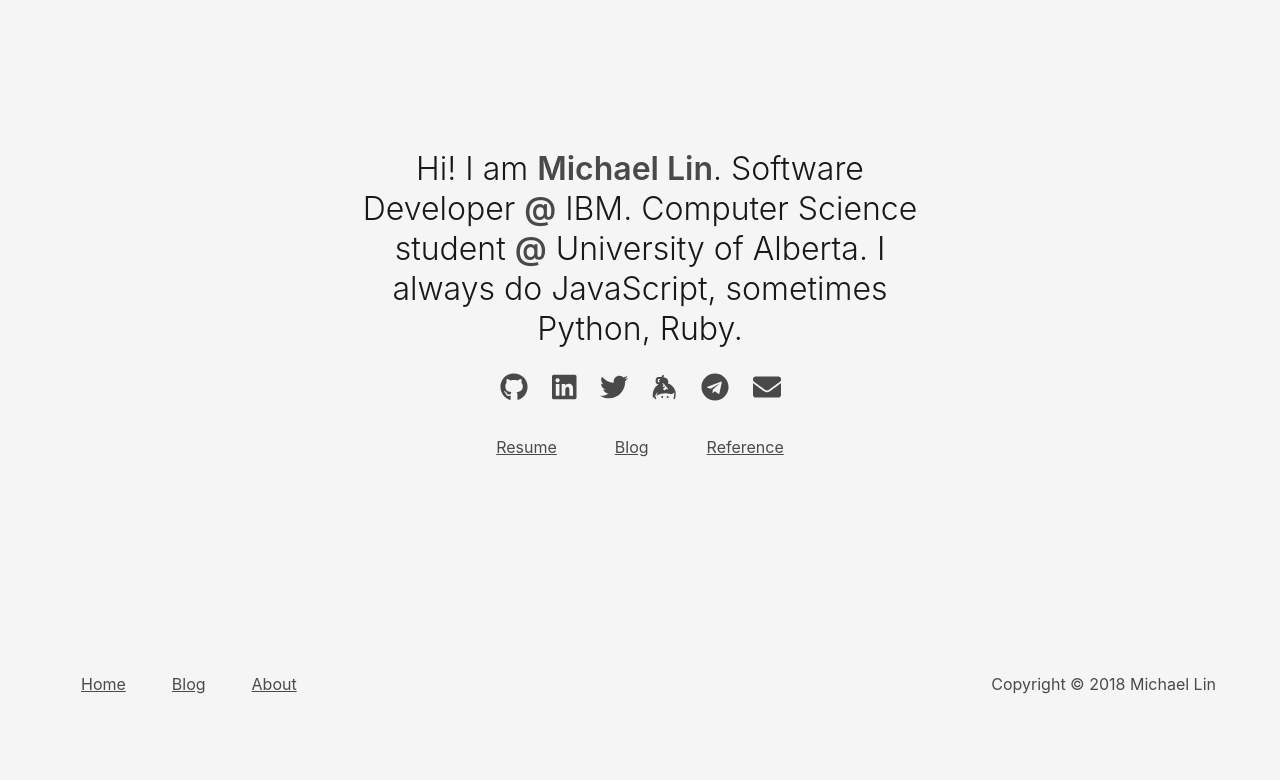
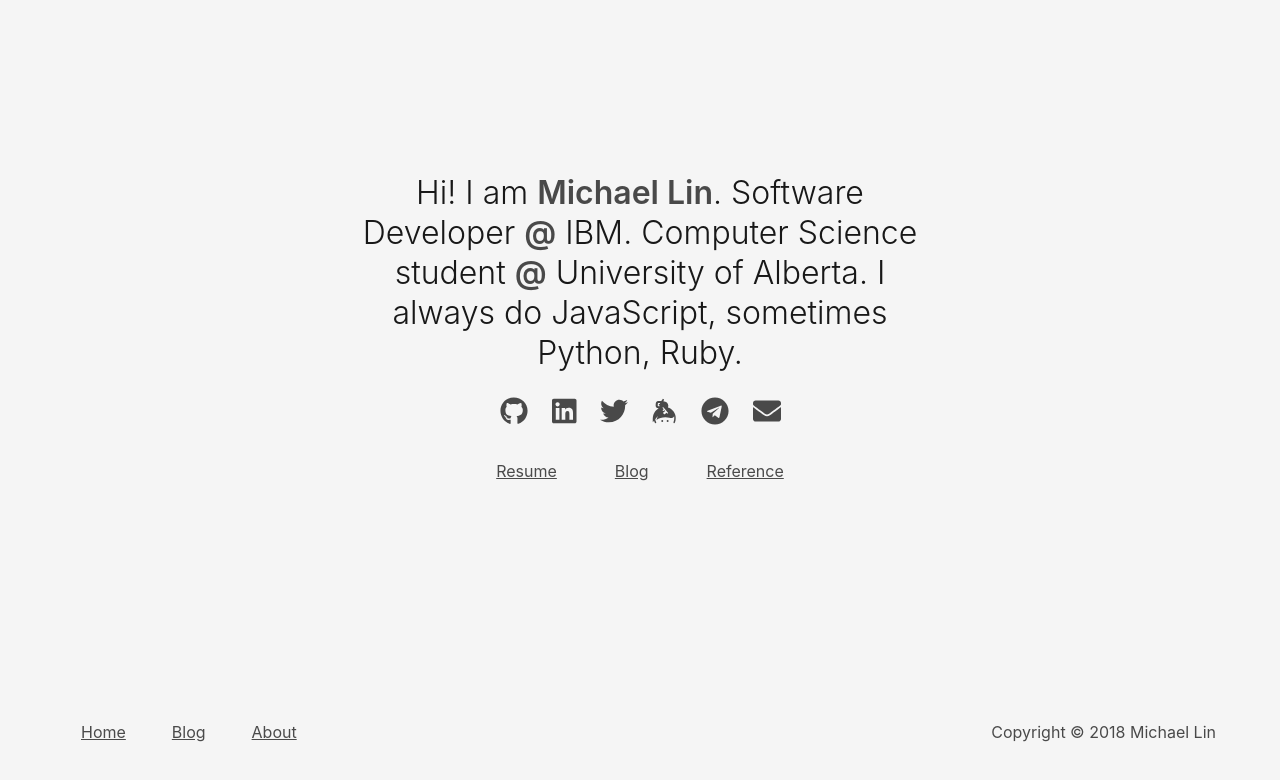
Before and after one commit to michaellzc/michaellin.me, a Gatsby site: page / in a window 1280 px wide. Built offline with nearby package versions, Linux system fonts and the light colour scheme; Gatsby itself is replaced by a stand-in of ours.

Commit message:
fix: weird footer bottom padding

```diff
--- a/src/components/footer.js
+++ b/src/components/footer.js
@@ -1,8 +1,13 @@
 import React from 'react'
+import { css } from 'react-emotion'
 import Link from './link'
 
 const Footer = () => (
-  <footer className="footer has-background-light">
+  <footer
+    className={`footer has-background-light ${css`
+      padding: 3rem 1.5rem 3rem;
+    `}`}
+  >
     <nav className="container level">
       <div className="level-left">
         <Link to="/" className="button is-text level-item">
```
